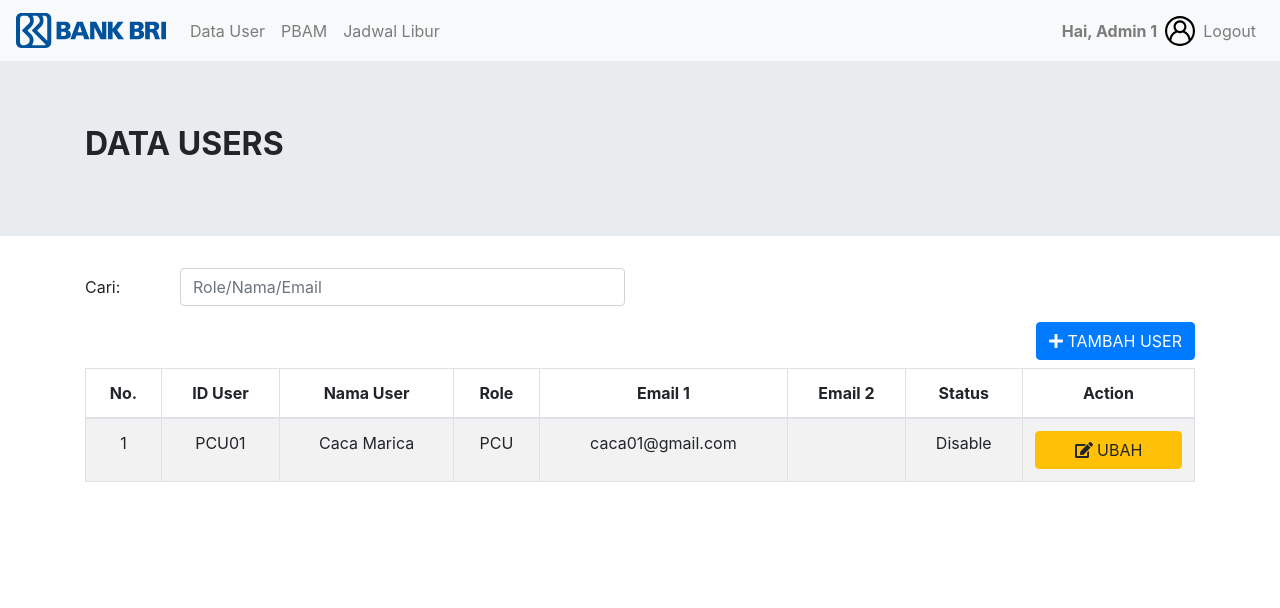
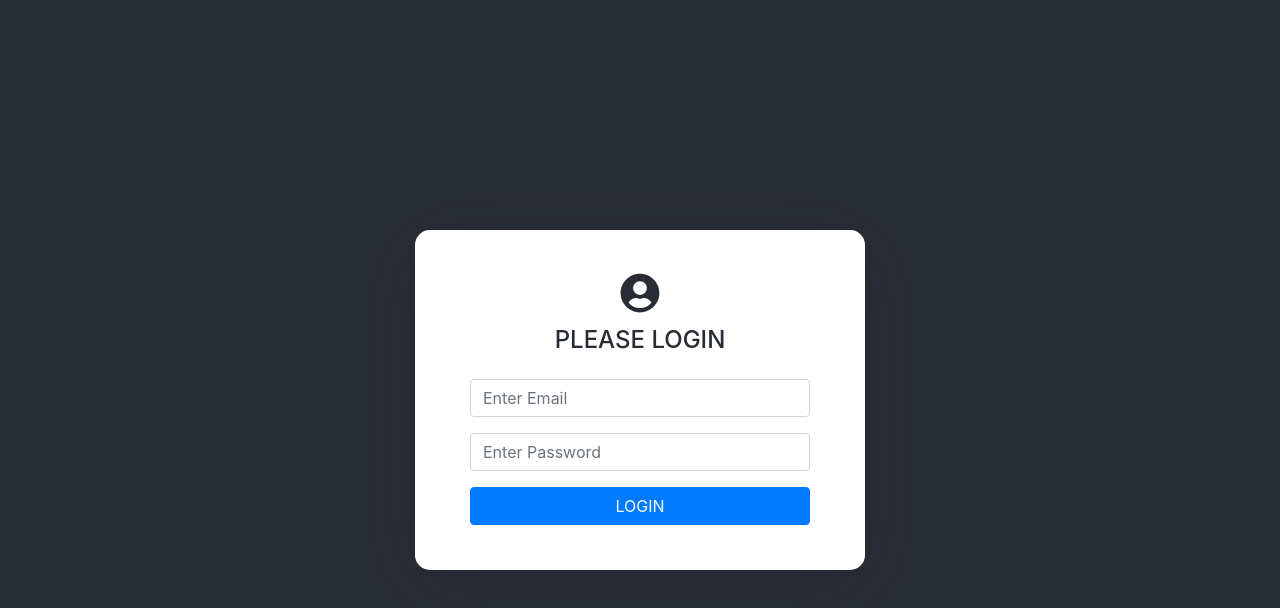
Before and after one commit to madeabinawa/ui2mvp7, a React (Create React App) app: page / in a window 1280 px wide. Shown: the top 608 px of the page. Built offline with nearby package versions, Linux system fonts and the light colour scheme.

Commit message:
manipulate route,

```diff
--- a/src/login/Login.jsx
+++ b/src/login/Login.jsx
@@ -1,8 +1,9 @@
-import React, { Component } from 'react'
-import { Form, Button } from 'react-bootstrap'
+import React, { Component } from 'react';
+import { Form, Button } from 'react-bootstrap';
 import './Login.css';
-import { FontAwesomeIcon } from '@fortawesome/react-fontawesome'
-import { faUserCircle } from '@fortawesome/free-solid-svg-icons'
+import { FontAwesomeIcon } from '@fortawesome/react-fontawesome';
+import { faUserCircle } from '@fortawesome/free-solid-svg-icons';
+import { Link } from 'react-router-dom';
 
 export default class Login extends Component {
     render() {
@@ -20,7 +21,9 @@ export default class Login extends Component {
 
                             <Form.Control type="password" placeholder="Enter Password" id="password"/>
                         </Form.Group>
+                        <Link to="/userPage">
                         <Button variant="primary" type="submit" className="btn btn-primary btn-block">LOGIN</Button>
+                        </Link>
                     </Form>
                 </div>
             </div>
--- a/src/navbar/NavbarBPBA.jsx
+++ b/src/navbar/NavbarBPBA.jsx
@@ -16,7 +16,7 @@ class NavbarBPBA extends Component {
                         className="d-inline-block align-top"/>
                     </Navbar.Brand>
                     <Nav className="mr-auto">
-                        <Nav.Link href="/">Data User</Nav.Link>
+                        <Nav.Link href="/userPage">Data User</Nav.Link>
                         <Nav.Link href="/pbamPage">PBAM</Nav.Link>
                         <Nav.Link href="/jadwalPage">Jadwal Libur</Nav.Link>
                     </Nav>
--- a/src/routes.js
+++ b/src/routes.js
@@ -8,7 +8,8 @@ import Login from './login/Login'
 function routes() {
     return(
         <BrowserRouter>
-            <Route exact path="/" component={HomeBPBA} />
+            <Route exact path="/" component={Login} />
+            <Route exact path="/userPage" component={HomeBPBA} />
             <Route exact path="/pbamPage" component={SetPBAM} />
             <Route exact path="/jadwalPage" component={Jadwal} />
             <Route exact path="/login" component={Login} />
```
